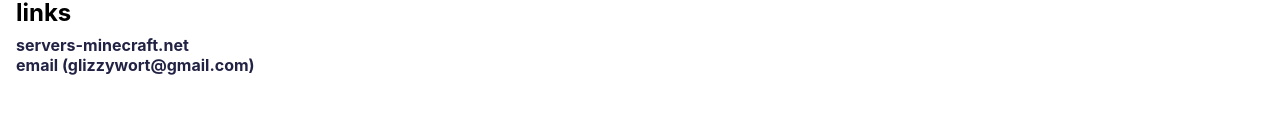
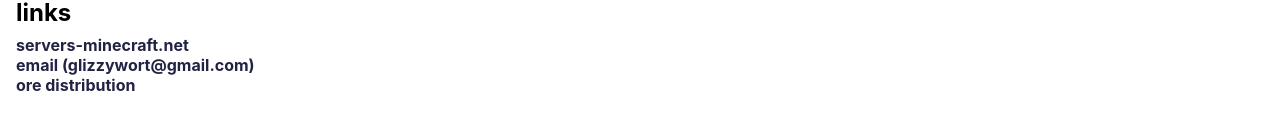
Before and after one commit to bingecraft-net/webapp, a React (Create React App) app in the folder webapp/: page / in a window 1280 px wide. Shown: the part 180-310 px from the top of the page. Built offline with nearby package versions, Linux system fonts and the light colour scheme.

Commit message:
add ore distribution link

```diff
--- a/webapp/src/App.tsx
+++ b/webapp/src/App.tsx
@@ -33,6 +33,9 @@
           <Link href="mailto:glizzywort@gmail.com">
             email (glizzywort@gmail.com)
           </Link>
+          <Link href="https://pbs.twimg.com/media/FFdKHA7X0AQCkVv?format=jpg&name=4096x4096">
+            ore distribution
+          </Link>
         </p>
       </div>
     </div>
```
